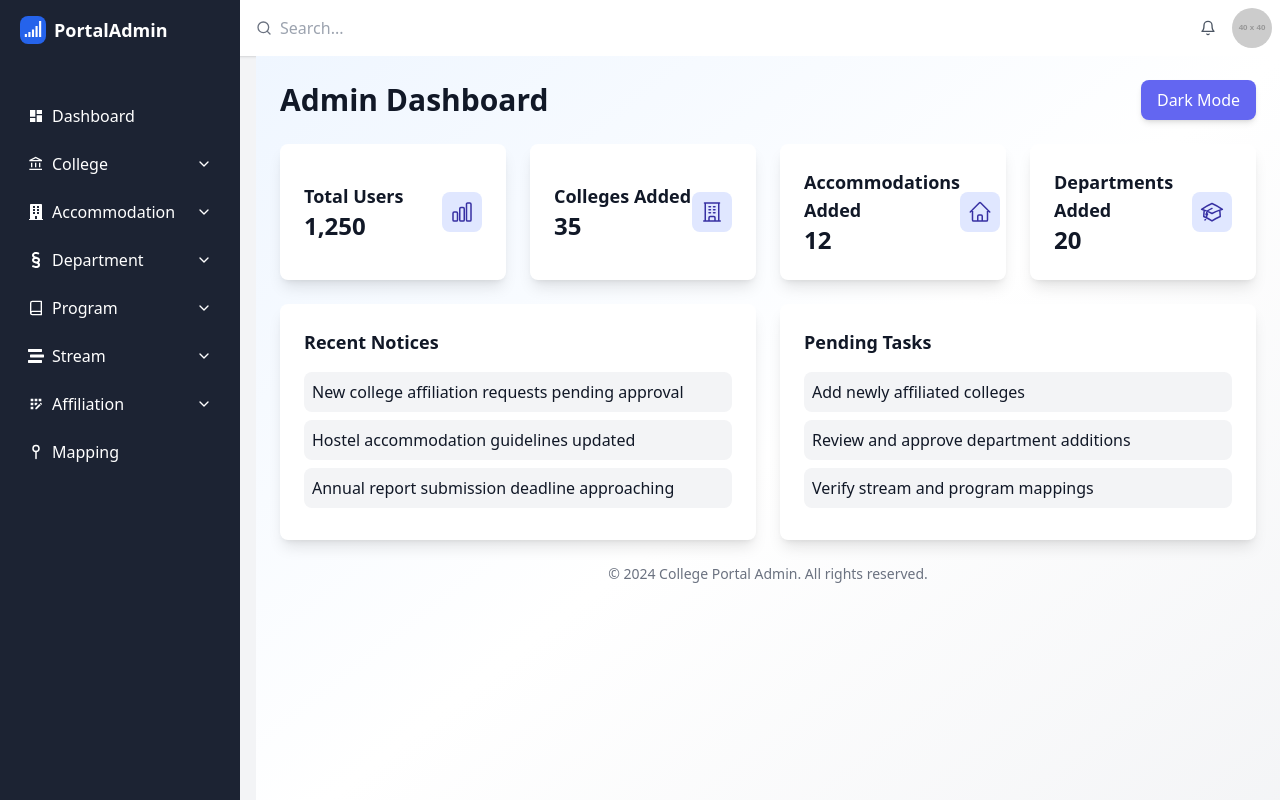
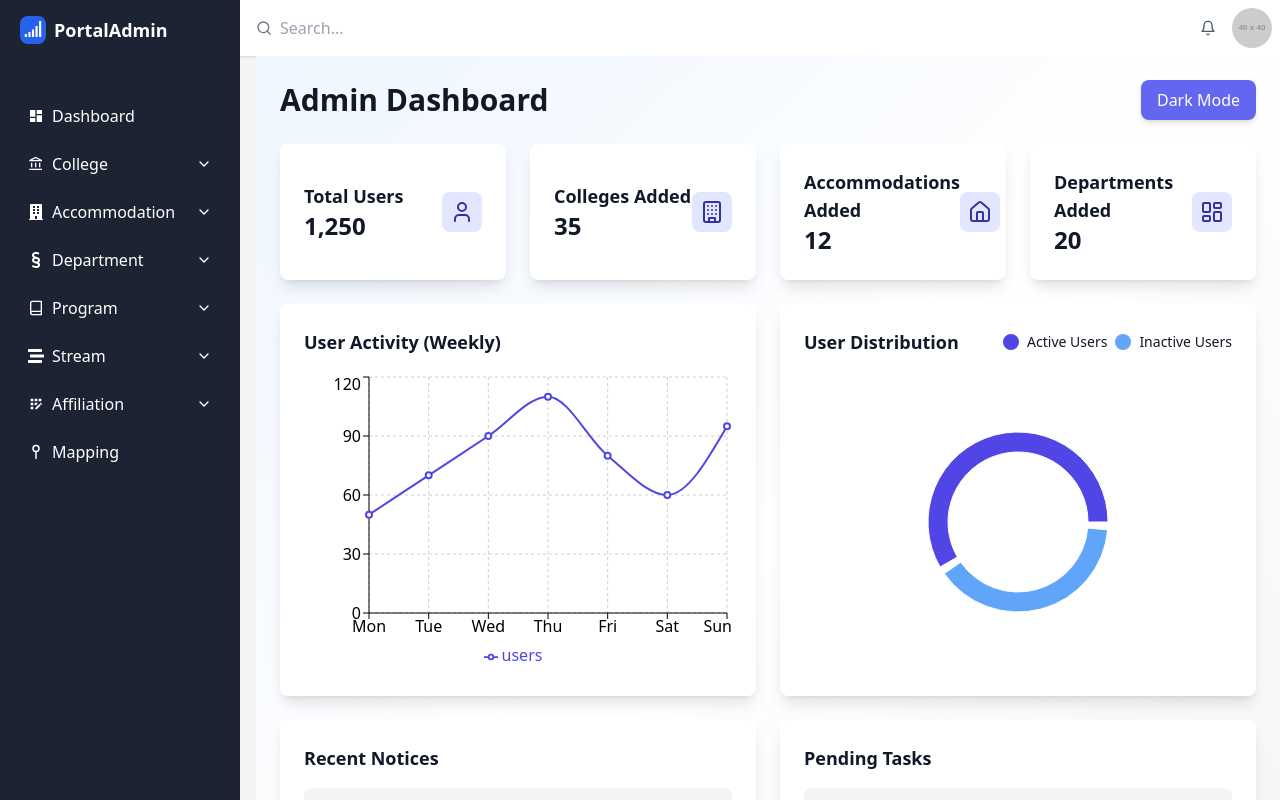
Before and after one commit to atulsadiwal/college-portal, a Next.js app: page /Admin/dashboard in a window 1280 px wide. Shown: the top 800 px of the page. Built offline with nearby package versions, Linux system fonts and the light colour scheme.

Commit message:
New Changes

```diff
--- a/package.json
+++ b/package.json
@@ -12,11 +12,13 @@
     "@heroicons/react": "^2.2.0",
     "college-portal": "file:",
     "framer-motion": "^11.15.0",
+    "lucide-react": "^0.469.0",
     "next": "15.1.1",
     "react": "^19.0.0",
     "react-dom": "^19.0.0",
     "react-icons": "^5.4.0",
-    "react-toastify": "^11.0.2"
+    "react-toastify": "^11.0.2",
+    "recharts": "^2.15.0"
   },
   "devDependencies": {
     "postcss": "^8",
--- a/src/app/Admin/AdminPanel.js
+++ b/src/app/Admin/AdminPanel.js
@@ -2,7 +2,7 @@
 
 import React, { useState, useEffect } from "react";
 import { toast, ToastContainer } from "react-toastify";
-import Link from "next/link"; // Import Link from Next.js
+import Link from "next/link";
 import "react-toastify/dist/ReactToastify.css";
 
 const AdminPanel = () => {
@@ -38,18 +38,14 @@ const AdminPanel = () => {
         console.log("Form Data being sent:", formData);
         let apiEndpoint = "";
 
-        // Determine the API endpoint based on email (Admin vs User)
         if (isLogin) {
             if (formData.email.includes("admin.com")) {
-                // Assuming admins have email like 'admin@admin.com'
                 apiEndpoint = "https://college-portal-backend-y8d9.onrender.com/api/admin/login";
             } else {
-                // For regular users
                 apiEndpoint = "https://college-portal-backend-y8d9.onrender.com/api/user/login";
             }
         } else {
             if (formData.email.includes("admin.com")) {
-                // For registration, admins' email follows a similar rule
                 apiEndpoint = "https://college-portal-backend-y8d9.onrender.com/api/admin/register";
             } else {
                 apiEndpoint = "https://college-portal-backend-y8d9.onrender.com/api/user/register";
@@ -167,7 +163,7 @@ const AdminPanel = () => {
                                         <option value="portalSuperAdmin">Portal Super Admin</option>
                                         <option value="portalDataEntry">Portal Data Entry</option>
                                         <option value="collegeSuperAdmin">College Super Admin</option>
-                                        <option value="user">User</option> {/* New Role */}
+                                        <option value="user">User</option>
                                     </select>
                                 </div>
                                 <div>
@@ -207,7 +203,6 @@ const AdminPanel = () => {
                         </>
                     )}
                     <div className="text-center">
-                        {/* Direct Link to admin-dashboard */}
                         <Link href="Admin/dashboard">
                             <button
                                 type="submit"
--- a/src/app/Admin/dashboard/AdminDashBoard.js
+++ b/src/app/Admin/dashboard/AdminDashBoard.js
@@ -1,9 +1,38 @@
 "use client";
 import { useState } from "react";
-import { ChartBarIcon, AcademicCapIcon, HomeIcon, BuildingOfficeIcon } from "@heroicons/react/24/outline";
+import { User, Building, Home, LayoutDashboard } from "lucide-react";
+import {
+  LineChart,
+  Line,
+  XAxis,
+  YAxis,
+  CartesianGrid,
+  Tooltip,
+  Legend,
+  ResponsiveContainer,
+  PieChart,
+  Pie,
+  Cell,
+} from "recharts";
+
+const userActivityData = [
+  { day: "Mon", users: 50, active: 30 },
+  { day: "Tue", users: 70, active: 40 },
+  { day: "Wed", users: 90, active: 60 },
+  { day: "Thu", users: 110, active: 70 },
+  { day: "Fri", users: 80, active: 50 },
+  { day: "Sat", users: 60, active: 30 },
+  { day: "Sun", users: 95, active: 55 },
+];
+
+const pieData = [
+  { name: "Active Users", value: 300 },
+  { name: "Inactive Users", value: 200 },
+];
+
+const COLORS = ["#4F46E5", "#60A5FA"];
 
 const AdminDashBoard = () => {
-
   const [darkMode, setDarkMode] = useState(false);
 
   const toggleDarkMode = () => {
@@ -11,29 +40,14 @@ const AdminDashBoard = () => {
     document.documentElement.classList.toggle("dark", !darkMode);
   };
 
-  const userActivityData = {
-    labels: ["Mon", "Tue", "Wed", "Thu", "Fri", "Sat", "Sun"],
-    datasets: [
-      {
-        label: "Users Per Day",
-        data: [50, 70, 90, 110, 80, 60, 95],
-        fill: false,
-        borderColor: darkMode ? "#60A5FA" : "#4F46E5",
-        tension: 0.4,
-      },
-    ],
-  };
-
-
   return (
     <>
       <div
-        className={`h-screen p-6 ${darkMode
-          ? "bg-gradient-to-br from-gray-900 via-gray-800 to-gray-700 text-white"
-          : "bg-gradient-to-br from-blue-50 via-white to-gray-100 text-gray-900"
+        className={`min-h-screen p-6 ${darkMode
+            ? "bg-gradient-to-br from-gray-900 via-gray-800 to-gray-700 text-white"
+            : "bg-gradient-to-br from-blue-50 via-white to-gray-100 text-gray-900"
           }`}
       >
-        {/* Dashboard Header */}
         <div className="flex justify-between items-center mb-6">
           <h1 className="text-3xl font-bold">Admin Dashboard</h1>
           <button
@@ -46,10 +60,10 @@ const AdminDashBoard = () => {
 
         <div className="grid grid-cols-1 md:grid-cols-2 lg:grid-cols-4 gap-6 mb-6">
           {[
-            { title: "Total Users", value: "1,250", icon: <ChartBarIcon className="w-6 h-6" /> },
-            { title: "Colleges Added", value: "35", icon: <BuildingOfficeIcon className="w-6 h-6" /> },
-            { title: "Accommodations Added", value: "12", icon: <HomeIcon className="w-6 h-6" /> },
-            { title: "Departments Added", value: "20", icon: <AcademicCapIcon className="w-6 h-6" /> },
+            { title: "Total Users", value: "1,250", icon: <User className="w-6 h-6" /> },
+            { title: "Colleges Added", value: "35", icon: <Building className="w-6 h-6" /> },
+            { title: "Accommodations Added", value: "12", icon: <Home className="w-6 h-6" /> },
+            { title: "Departments Added", value: "20", icon: <LayoutDashboard className="w-6 h-6" /> },
           ].map((item, idx) => (
             <div
               key={idx}
@@ -70,17 +84,69 @@ const AdminDashBoard = () => {
           ))}
         </div>
 
-        {/* Graph Section */}
-        {/* <div className={`rounded-lg shadow-lg p-6 mb-6 ${darkMode ? "bg-gray-800" : "bg-white"}`}>
-                    <h2 className="text-lg font-semibold mb-4">User Activity (Weekly)</h2>
-                    <div className="w-full h-64">
-                        <Line data={userActivityData} />
-                    </div>
-                </div> */}
+        <div className="grid grid-cols-1 lg:grid-cols-2 gap-6 mb-6">
+          <div className={`rounded-lg shadow-lg p-6 ${darkMode ? "bg-gray-800" : "bg-white"}`}>
+            <h2 className="text-lg font-semibold mb-4">User Activity (Weekly)</h2>
+            <ResponsiveContainer width="100%" height={300}>
+              <LineChart data={userActivityData}>
+                <CartesianGrid strokeDasharray="3 3" />
+                <XAxis dataKey="day" stroke={darkMode ? "#ffffff" : "#000000"} />
+                <YAxis stroke={darkMode ? "#ffffff" : "#000000"} />
+                <Tooltip contentStyle={{ backgroundColor: darkMode ? "#333" : "#fff" }} />
+                <Legend />
+                <Line
+                  type="monotone"
+                  dataKey="users"
+                  stroke={darkMode ? "#60A5FA" : "#4F46E5"}
+                  strokeWidth={2}
+                />
+              </LineChart>
+            </ResponsiveContainer>
+          </div>
 
-        {/* Quick Actions Section */}
+          <div className={`rounded-lg shadow-lg p-6 ${darkMode ? "bg-gray-800" : "bg-white"}`}>
+            <div className="flex justify-between items-center mb-4">
+              <h2 className="text-lg font-semibold">User Distribution</h2>
+              <div className="flex gap-2">
+                <div className="flex items-center">
+                  <span
+                    className="block w-4 h-4 rounded-full"
+                    style={{ backgroundColor: COLORS[0] }}
+                  ></span>
+                  <span className="ml-2 text-sm">Active Users</span>
+                </div>
+                <div className="flex items-center">
+                  <span
+                    className="block w-4 h-4 rounded-full"
+                    style={{ backgroundColor: COLORS[1] }}
+                  ></span>
+                  <span className="ml-2 text-sm">Inactive Users</span>
+                </div>
+              </div>
+            </div>
+            <ResponsiveContainer width="100%" height={300}>
+              <PieChart>
+                <Pie
+                  data={pieData}
+                  cx="50%"
+                  cy="50%"
+                  innerRadius={70}
+                  outerRadius={90}
+                  fill="#8884d8"
+                  paddingAngle={5}
+                  dataKey="value"
+                >
+                  {pieData.map((entry, index) => (
+                    <Cell key={`cell-${index}`} fill={COLORS[index % COLORS.length]} />
+                  ))}
+                </Pie>
+                <Tooltip contentStyle={{ backgroundColor: darkMode ? "#333" : "#fff" }} />
+              </PieChart>
+            </ResponsiveContainer>
+          </div>
+        </div>
+
         <div className="grid grid-cols-1 lg:grid-cols-2 gap-6 mb-6">
-          {/* Notices Section */}
           <div className={`rounded-lg shadow-lg p-6 ${darkMode ? "bg-gray-800" : "bg-white"}`}>
             <h2 className="text-lg font-semibold mb-4">Recent Notices</h2>
             <ul>
@@ -101,7 +167,6 @@ const AdminDashBoard = () => {
             </ul>
           </div>
 
-          {/* Tasks Section */}
           <div className={`rounded-lg shadow-lg p-6 ${darkMode ? "bg-gray-800" : "bg-white"}`}>
             <h2 className="text-lg font-semibold mb-4">Pending Tasks</h2>
             <ul>
@@ -123,13 +188,12 @@ const AdminDashBoard = () => {
           </div>
         </div>
 
-        {/* Footer */}
         <footer className="text-center mt-6 text-sm text-gray-500 dark:text-gray-400">
           © 2024 College Portal Admin. All rights reserved.
         </footer>
       </div>
     </>
   );
-}
+};
 
 export default AdminDashBoard;
```
Also changed, not shown: 1 other file (tests, documents, lock files or other folders).
